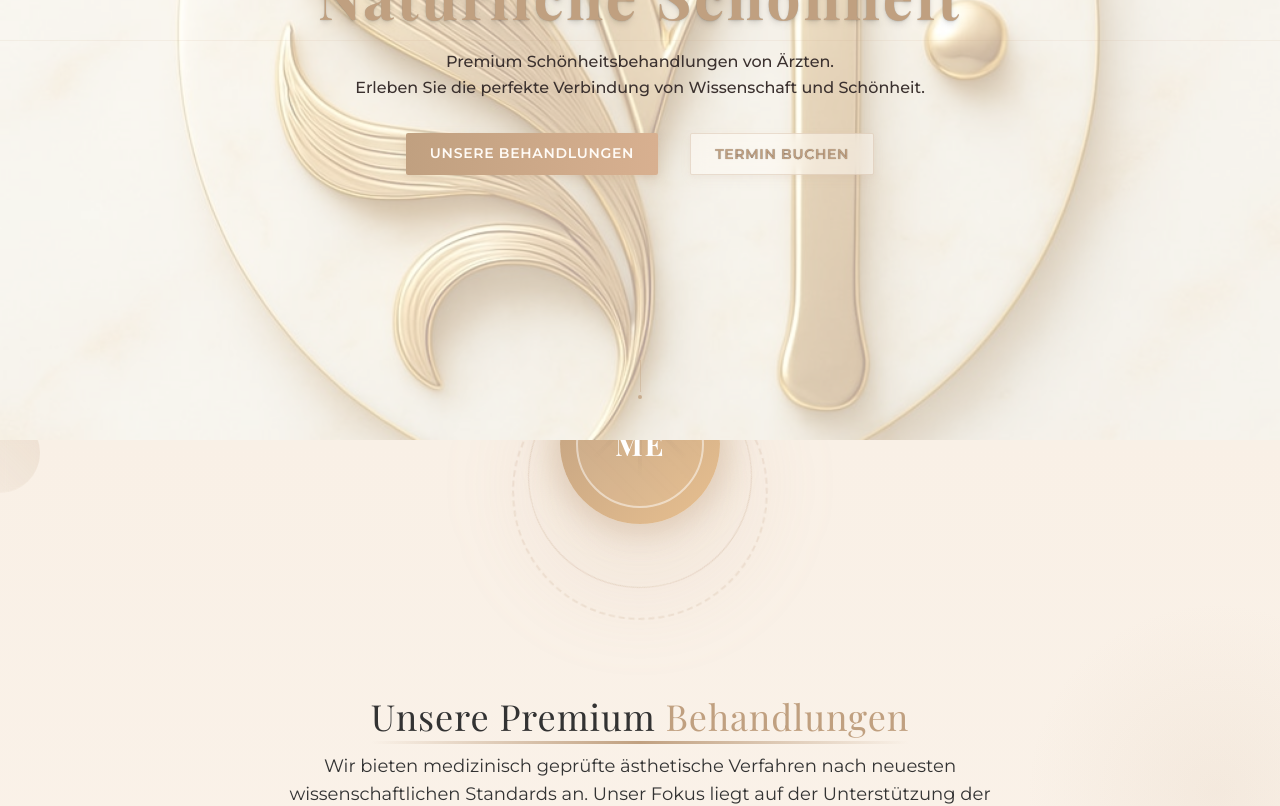
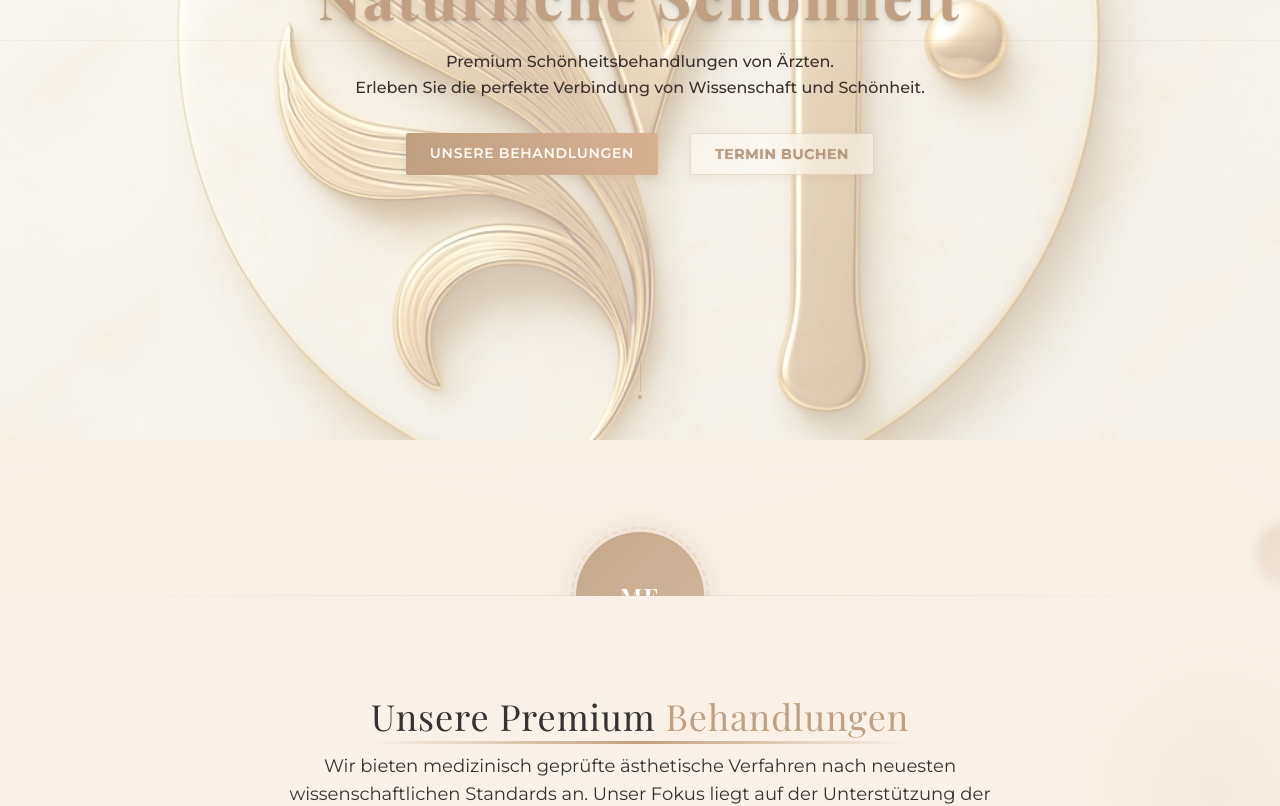
Before and after one commit to quualle/medestitique, a Next.js app: page / in a window 1280 px wide. Shown: the part 360-1166 px from the top of the page. Built offline with nearby package versions, Linux system fonts and the light colour scheme; a web font is replaced by a local one.

Commit message:
design premiumbehanldungen und einige behanldungen ergänzt und gelöscht

```diff
--- a/app/components/Treatments.tsx
+++ b/app/components/Treatments.tsx
@@ -600,6 +600,9 @@ const Treatments = () => {
   const [selectedSubTreatment, setSelectedSubTreatment] = useState(null);
   const [isAnimating, setIsAnimating] = useState(false);
 
+  // Neue Ref für den Behandlungsbeschreibungsbereich
+  const treatmentDescriptionRef = React.useRef(null);
+
   const { ref, inView } = useInView({
     threshold: 0.1,
     triggerOnce: false
@@ -626,7 +629,16 @@ const Treatments = () => {
       setShowSubMenu(!showSubMenu);
     }
 
-    setTimeout(() => setIsAnimating(false), 500);
+    // Scroll zur Behandlungsbeschreibung nach einer kurzen Verzögerung
+    setTimeout(() => {
+      if (treatmentDescriptionRef.current) {
+        treatmentDescriptionRef.current.scrollIntoView({
+          behavior: 'smooth',
+          block: 'start'
+        });
+      }
+      setIsAnimating(false);
+    }, 300);
   };
 
   // Handle selection of a sub-treatment
@@ -634,14 +646,24 @@ const Treatments = () => {
     if (isAnimating) return;
     setIsAnimating(true);
     setSelectedSubTreatment(subTreatment);
-    setTimeout(() => setIsAnimating(false), 500);
+
+    // Scroll zur Behandlungsbeschreibung nach einer kurzen Verzögerung
+    setTimeout(() => {
+      if (treatmentDescriptionRef.current) {
+        treatmentDescriptionRef.current.scrollIntoView({
+          behavior: 'smooth',
+          block: 'start'
+        });
+      }
+      setIsAnimating(false);
+    }, 300);
   };
 
   return (
     <section id="treatments" className="pt-32 pb-24 bg-gradient-to-b from-[#F9F0E6] to-[#FFFBF6] relative overflow-hidden">
-      {/* DRAMATISCHES LUXUS-TRENNUNGSELEMENT */}
-      <div className="absolute top-0 left-0 right-0 -mt-80 z-20 overflow-visible">
-        {/* Große geschwungene Wellenform */}
+      {/* Eleganter Übergangsbereich zwischen Titelseite und Behandlungen */}
+      <div className="absolute top-0 left-0 right-0 -mt-32 z-20 overflow-hidden">
+        {/* Sanfte Wellenform */}
         <svg xmlns="http://www.w3.org/2000/svg" viewBox="0 0 1440 320" className="w-full" preserveAspectRatio="none">
           <defs>
             <linearGradient id="goldWaveGradient" x1="0%" y1="0%" x2="100%" y2="0%">
@@ -656,94 +678,71 @@ const Treatments = () => {
           ></path>
         </svg>
 
-        {/* Dramatisches zentrales Element */}
-        <div className="absolute left-1/2 transform -translate-x-1/2 -translate-y-1/4 w-full">
+        {/* Fließender zentraler Effekt */}
+        <div className="absolute left-1/2 transform -translate-x-1/2 -translate-y-1/2 w-full">
           <motion.div
-            initial={{ scale: 0.4, opacity: 0 }}
+            initial={{ scale: 0.8, opacity: 0 }}
             animate={{ scale: 1, opacity: 1 }}
             transition={{ duration: 1.2, type: "spring", bounce: 0.4 }}
             className="relative flex justify-center"
           >
-            {/* Leuchtender Hintergrund */}
-            <div className="absolute w-60 h-60 rounded-full bg-[#C0A080]/10 blur-2xl"></div>
+            {/* Schwebende goldene Kreise */}
+            <motion.div
+              animate={{
+                y: [0, -15, 0],
+                opacity: [0.7, 1, 0.7]
+              }}
+              transition={{
+                duration: 3,
+                repeat: Infinity,
+                ease: "easeInOut"
+              }}
+              className="absolute -right-10 top-0 w-16 h-16 rounded-full bg-gradient-to-br from-[#C0A080]/30 to-[#C0A080]/10 blur-sm"
+            ></motion.div>
 
-            {/* Rotierendes äußeres Element */}
+            <motion.div
+              animate={{
+                y: [0, 20, 0],
+                opacity: [0.5, 0.8, 0.5]
+              }}
+              transition={{
+                duration: 4,
+                repeat: Infinity,
+                ease: "easeInOut",
+                delay: 0.5
+              }}
+              className="absolute -left-20 top-20 w-24 h-24 rounded-full bg-gradient-to-tl from-[#C0A080]/20 to-[#C0A080]/5 blur-sm"
+            ></motion.div>
+
+            {/* Zentrales Logo-Element */}
+            <motion.div
+              initial={{ opacity: 0, rotate: -10 }}
+              animate={{ opacity: 1, rotate: 0 }}
+              transition={{ duration: 1.5, delay: 0.2 }}
+              className="w-32 h-32 relative"
+            >
               <motion.div
                 animate={{ rotate: 360 }}
-              transition={{ duration: 20, repeat: Infinity, ease: "linear" }}
-              className="absolute w-56 h-56 rounded-full border border-[#C0A080]/30"
+                transition={{ duration: 40, repeat: Infinity, ease: "linear" }}
+                className="absolute inset-0 rounded-full border border-[#C0A080]/30"
               ></motion.div>
 
               <motion.div
                 animate={{ rotate: -360 }}
                 transition={{ duration: 30, repeat: Infinity, ease: "linear" }}
-              className="absolute w-64 h-64 rounded-full border-2 border-dashed border-[#C0A080]/20"
+                className="absolute inset-0 rounded-full border-2 border-dashed border-[#C0A080]/20"
+                style={{ margin: "-5px" }}
               ></motion.div>
 
-            {/* Leuchtender zentraler Kreis */}
-            <div className="relative w-40 h-40 rounded-full bg-gradient-to-br from-[#C0A080] to-[#E8C090] flex items-center justify-center shadow-[0_0_30px_10px_rgba(192,160,128,0.4)]">
-              {/* Innerer Kreis */}
-              <div className="w-32 h-32 rounded-full border-2 border-white/50 flex items-center justify-center relative overflow-hidden">
-                {/* Glitzereffekte */}
-                <motion.div
-                  animate={{
-                    opacity: [0.3, 0.8, 0.3],
-                    scale: [1, 1.2, 1],
-                  }}
-                  transition={{
-                    duration: 3,
-                    repeat: Infinity,
-                  }}
-                  className="absolute inset-0 bg-gradient-to-tr from-white/10 to-transparent"
-                ></motion.div>
-
-                {/* Logo Text */}
-                <span className="text-white font-serif text-3xl font-bold z-10 tracking-wider">ME</span>
+              <div className="absolute inset-0 rounded-full bg-gradient-to-br from-[#C0A080]/90 to-[#C0A080]/70 flex items-center justify-center shadow-[0_0_30px_rgba(192,160,128,0.3)]">
+                <span className="text-white font-serif text-2xl font-bold tracking-wider">ME</span>
               </div>
-            </div>
-
-            {/* Strahl-Effekte */}
-            {[...Array(8)].map((_, i) => (
-              <motion.div
-                key={i}
-                initial={{ opacity: 0 }}
-                animate={{ opacity: [0.4, 0.7, 0.4] }}
-                transition={{
-                  duration: 2,
-                  repeat: Infinity,
-                  delay: i * 0.2,
-                }}
-                className="absolute top-1/2 left-1/2 w-1 h-16 bg-gradient-to-b from-[#C0A080] to-transparent"
-                style={{
-                  transform: `translate(-50%, -50%) rotate(${i * 45}deg)`,
-                  transformOrigin: "center 0",
-                }}
-              ></motion.div>
-            ))}
-
-            {/* Schwebende Akzente */}
-            <motion.div
-              animate={{ y: [0, -15, 0] }}
-              transition={{ duration: 3, repeat: Infinity, ease: "easeInOut" }}
-              className="absolute -top-10 right-5 w-16 h-16 backdrop-blur-sm bg-gradient-to-tr from-[#C0A080]/20 to-[#C0A080]/5 rounded-full"
-            ></motion.div>
-
-            <motion.div
-              animate={{ y: [0, 15, 0] }}
-              transition={{ duration: 4, repeat: Infinity, ease: "easeInOut" }}
-              className="absolute bottom-10 -left-10 w-20 h-20 backdrop-blur-sm bg-gradient-to-bl from-[#C0A080]/20 to-[#C0A080]/5 rounded-full"
-            ></motion.div>
+            </motion.div>
           </motion.div>
         </div>
 
-        {/* Dramatische Bottom-Border */}
-        <div className="absolute bottom-0 left-0 w-full h-6">
-          <div className="relative w-full h-full">
-            <div className="absolute inset-0 bg-gradient-to-r from-transparent via-[#C0A080]/30 to-transparent h-px top-0"></div>
-            <div className="absolute inset-0 bg-gradient-to-r from-transparent via-[#C0A080]/20 to-transparent h-px top-2"></div>
-            <div className="absolute inset-0 bg-gradient-to-r from-transparent via-[#C0A080]/10 to-transparent h-px top-4"></div>
-          </div>
-        </div>
+        {/* Subtile horizontale Linie */}
+        <div className="absolute bottom-0 left-0 w-full h-px bg-gradient-to-r from-transparent via-[#C0A080]/20 to-transparent"></div>
       </div>
 
       {/* Decorative elements */}
@@ -794,8 +793,10 @@ const Treatments = () => {
           </motion.p>
         </motion.div>
 
-        {/* Main treatment selection - Modernisiertes Card-Layout */}
-        <div className="grid grid-cols-1 md:grid-cols-2 lg:grid-cols-3 gap-8 mb-12">
+        {/* Horizontales Layout mit Karten oben und Erklärung darunter */}
+        <div>
+          {/* Main treatment selection - Behandlungskarten */}
+          <div className="grid grid-cols-1 md:grid-cols-2 lg:grid-cols-3 gap-8 mb-8">
             {treatments.map((treatment, index) => (
               <motion.div
                 key={treatment.id}
@@ -855,7 +856,7 @@ const Treatments = () => {
             ))}
           </div>
 
-        {/* Submenu for selected treatments - Eleganter mit AnimatePresence */}
+          {/* Submenu for selected treatments */}
           <AnimatePresence>
             {showSubMenu && selectedTreatment.hasSubMenu && (
               <motion.div
@@ -863,7 +864,7 @@ const Treatments = () => {
                 animate={{ opacity: 1, height: 'auto', y: 0 }}
                 exit={{ opacity: 0, height: 0, y: -20 }}
                 transition={{ duration: 0.4 }}
-              className="mb-12 rounded-2xl overflow-hidden shadow-xl bg-white border border-[#C0A080]/20"
+                className="mb-8 rounded-2xl overflow-hidden shadow-xl bg-white border border-[#C0A080]/20"
               >
                 <div className="p-5 bg-gradient-to-r from-[#C0A080] to-[#805A36]">
                   <h4 className="font-serif text-xl text-white text-center font-semibold">
@@ -908,15 +909,16 @@ const Treatments = () => {
             )}
           </AnimatePresence>
 
-        {/* Main treatment description - Verbessert mit elegantem Design */}
+          {/* Behandlungsbeschreibung - jetzt mit besserem Erscheinen von oben */}
+          <div ref={treatmentDescriptionRef}>
             <AnimatePresence mode="wait">
               <motion.div
                 ref={contentRef}
                 key={selectedTreatment.id + (selectedSubTreatment ? selectedSubTreatment.id : '')}
-            initial={{ opacity: 0, y: 30 }}
+                initial={{ opacity: 0, y: -20 }}
                 animate={{ opacity: 1, y: 0 }}
-            exit={{ opacity: 0, y: 30 }}
-            transition={{ duration: 0.5 }}
+                exit={{ opacity: 0, y: -20 }}
+                transition={{ duration: 0.4, ease: "easeOut" }}
                 className="bg-white p-10 rounded-2xl shadow-xl border border-[#C0A080]/10 relative overflow-hidden"
               >
                 {/* Decorative elements */}
@@ -928,7 +930,7 @@ const Treatments = () => {
                   <motion.div
                     initial={{ width: "0%" }}
                     animate={{ width: "100%" }}
-                transition={{ duration: 1.5, ease: "easeInOut" }}
+                    transition={{ duration: 1.2, ease: "easeInOut" }}
                     className="absolute top-0 left-0 h-1 bg-gradient-to-r from-[#F3E8DD] via-[#C0A080] to-[#F3E8DD]"
                   ></motion.div>
 
@@ -983,6 +985,7 @@ const Treatments = () => {
                           </div>
                         )}
 
+                        {/* Spezialfälle für bestimmte Behandlungen */}
                         {selectedSubTreatment.id === 'bruxismBotox' && (
                           <div className="space-y-6">
                             <div className="bg-white p-6 rounded-xl shadow-md border border-[#C0A080]/10">
@@ -1058,6 +1061,8 @@ const Treatments = () => {
               </motion.div>
             </AnimatePresence>
           </div>
+        </div>
+      </div>
     </section>
   );
 };
```
Lines whose indentation alone changed are shown as unchanged.
